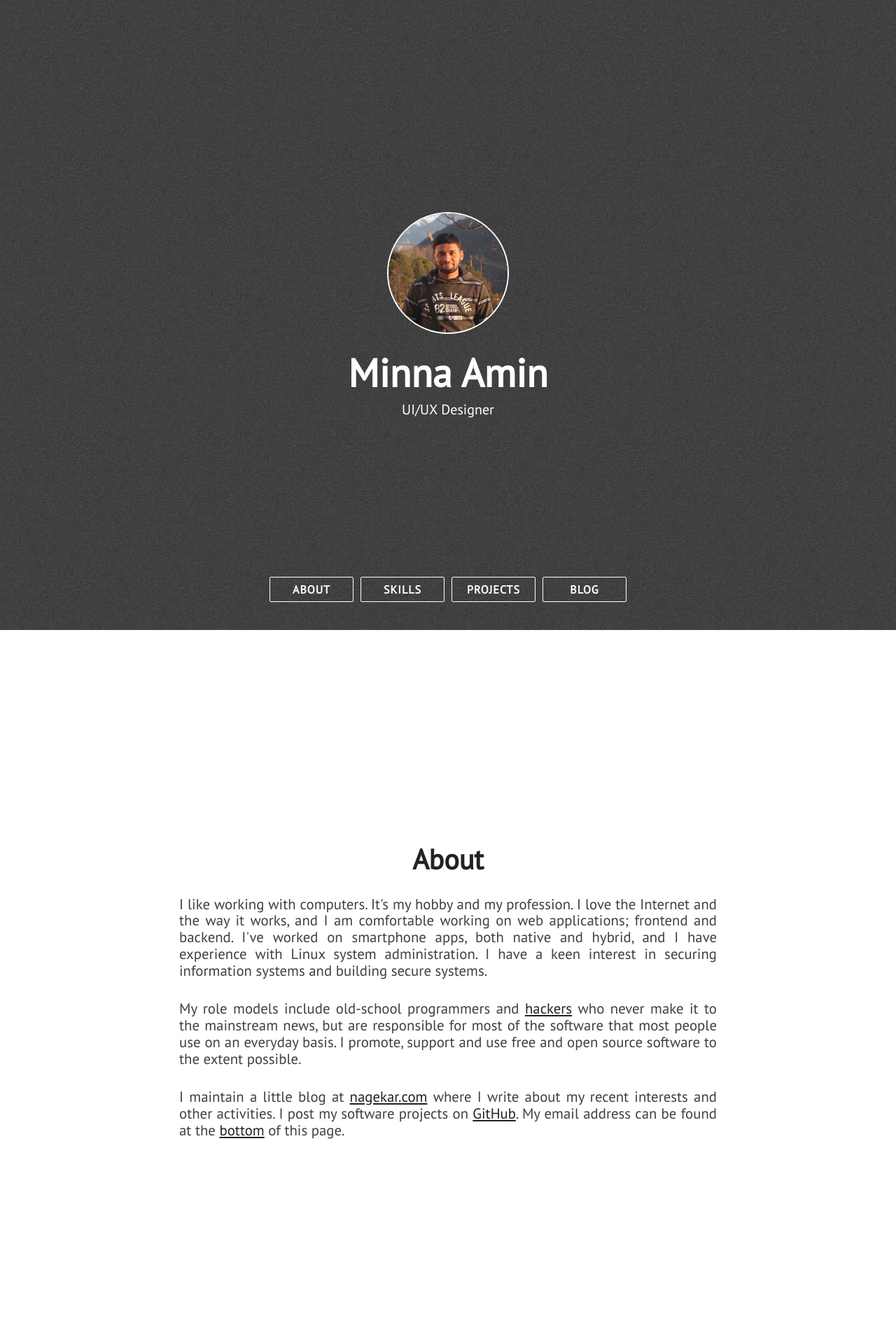
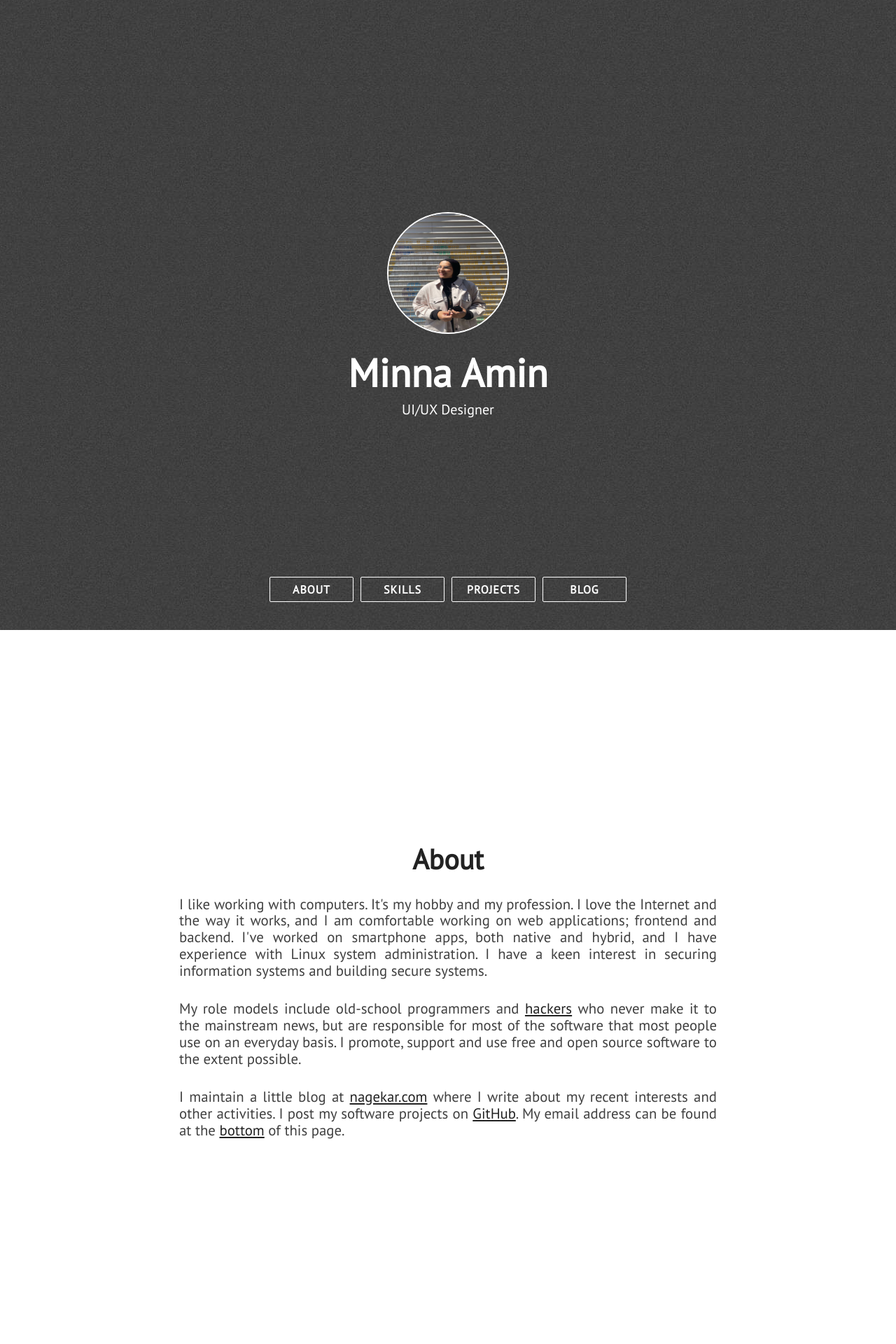
Before and after one commit to minna-amin/minna-amin.github.io, a Jekyll site: the page built from index.html, in a window 1280 px wide. Shown: the top 1920 px of the page at 70% size. Built offline with Jekyll 4.4.1, drawn with Linux system fonts in a browser that asks for light colours; nearby versions of some CDN libraries.

Commit message:
changed picture

```diff
--- a/_config.yml
+++ b/_config.yml
@@ -15,7 +15,7 @@ email: minna.amin@gmail.com
 #reddit_username: abhn
 
 # absolute or relative
-profile_picture: assets/images/pp.jpg
+profile_picture: assets/images/minna-pic.jpeg
 
 # Google Analytics ID
 google_analytics:
```
Also changed, not shown: assets/images/minna-pic.jpeg (added), 2 other files.
